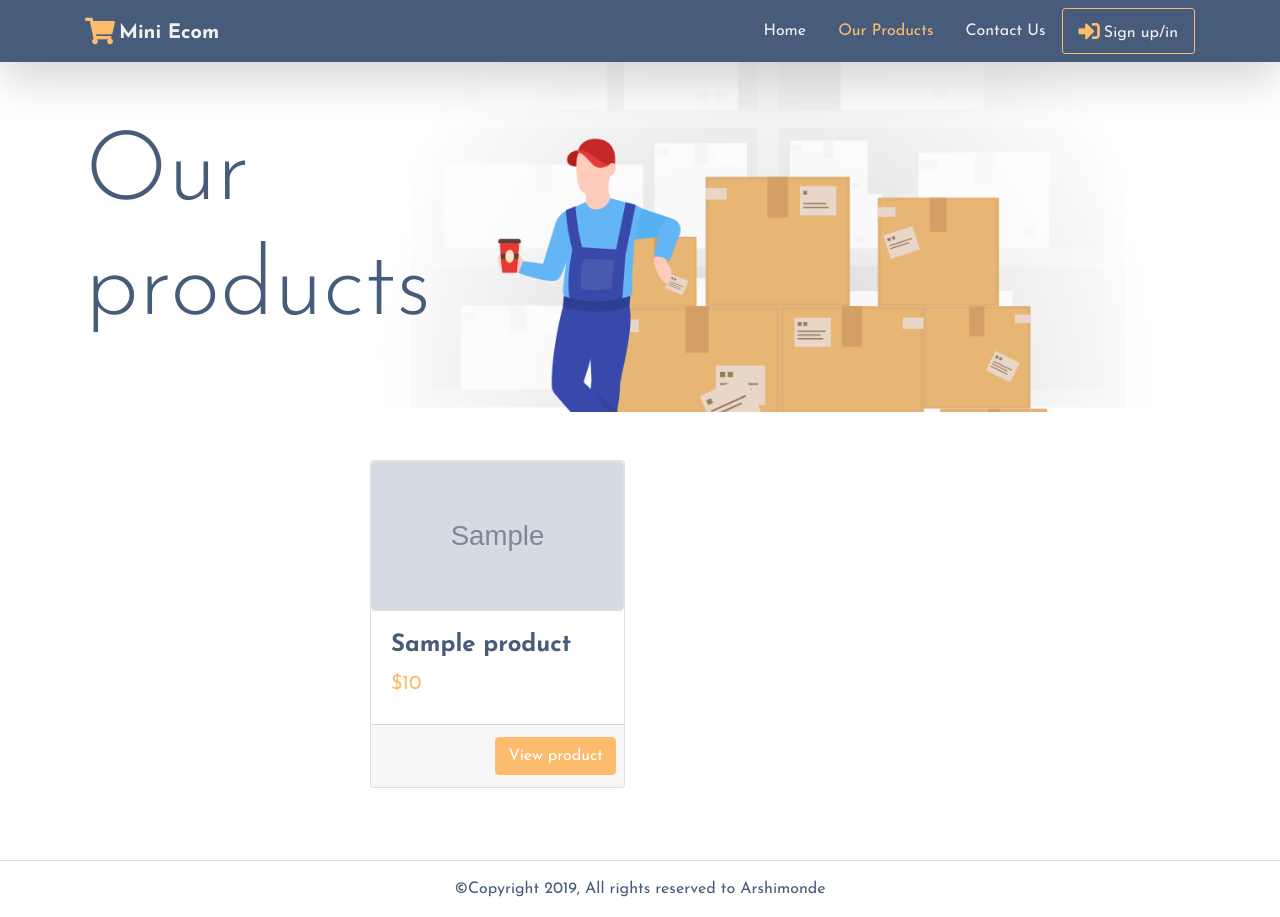
After one commit to Arshimonde/mini-ecommerce-site, a PHP site: page /our-products.php in a window 1280 px wide. The commit adds this page. Run offline with PHP 8.4, Linux system fonts and the light colour scheme; tables that the repository leaves empty or names only in its code hold one stand-in row (values such as "Sample post"); some libraries are stand-ins or nearby versions.

Commit message:
product listing

```diff
--- a/css/style.css
+++ b/css/style.css
@@ -16,7 +16,7 @@ body {
 /*GENERAL STYLES START*/
     /*typography*/
 .text-color-secondary{
-    color:var(--secondary-color);
+    color:var(--secondary-color)!important;
 }
 .text-color-primary{
     color:var(--primary-color);
@@ -59,6 +59,13 @@ body {
 .form-control:focus{
     border-color: var(--primary-color);
     box-shadow: 0 0 0 0.2rem rgba(var(--primary-color-rgb),.25);
+}
+    /* images */
+.product-thumb{
+    height:150px;
+    background-repeat: no-repeat;
+    background-position: center;
+    background-size: cover;
 }
 /*GENERAL STYLES END*/
 /* MAIN HEADER START*/
@@ -170,3 +177,14 @@ body {
     }
 
 /* DASHBOARD END */
+
+/* Our Products START */
+    /* header */
+.our-products .header{
+    height:350px;
+    background-repeat: no-repeat;
+    background-position: right;
+    background-size: 80%;
+    background-image: url("../images/fogg-order-completed.png");
+}
+/* Our Products END */
--- a/functions.php
+++ b/functions.php
@@ -21,7 +21,7 @@ function get_current_page(){
 /*  GET CURRENT PAGE START  */
 
 /* SELECT FROM DATABASE START*/
-function db_select($table,$columns,$arrays_join=array(),$where=null,$limit=null){
+function db_select($table,$columns,$arrays_join=array(),$where=null,$limit=null,$orderby=null){
     global $app_db;
     $table_data = array();
     $query = "SELECT ".$columns." FROM ".$table;
@@ -29,14 +29,19 @@ function db_select($table,$columns,$arrays_join=array(),$where=null,$limit=null)
     if(isset($arrays_join) && !empty($arrays_join) ){
         $query .= " ,".implode(',',$arrays_join);
     }
+    // where
+    if(isset($where) && !empty($where) ){
+        $query .= " WHERE ".$where;
+    }
+    // orderby
+    if(isset($orderby) && !empty($orderby) ){
+        $query .= " ORDER BY ".$orderby;
+    }
     // limit
     if(isset($limit) && !empty($limit) ){
         $query .= " LIMIT ".$limit;
     }
-    // where
-    if(isset($where) && !empty($where) ){
-        $query .= " WHERE ".$where;
-    }
+
     $result = mysqli_query($app_db, $query );
 
     if(mysqli_num_rows($result)>0){
@@ -169,4 +174,57 @@ function get_product_image_url($id){
 }
 /* GET PRODUCT IMAGE FUNCTION END*/
 
+/* GET PRODUCT Price FUNCTION START*/
+function get_product_price($id){
+    $price = db_select("product","unit_price",null,"id=".$id);
+    return $price[0]["unit_price"];;
+}
+/* GET PRODUCT Price FUNCTION END*/
+
+/* GET PRODUCT name FUNCTION START*/
+function get_product_name($id){
+    $name = db_select("product","product_name",null,"id=".$id);
+    return $name[0]["product_name"];
+}
+/* GET PRODUCT name FUNCTION END*/
+
+/* GET PRODUCT quantity FUNCTION START*/
+function get_product_quantity($id){
+    $quantity = db_select("product","quantity",null,"id=".$id);
+    return $quantity[0]["quantity"];
+}
+/* GET PRODUCT quantity FUNCTION END*/
+
+/* GET PRODUCT category FUNCTION START*/
+function get_product_category($id){
+    $where = "p.id=".$id;
+    $where .= "p.id_category = c.id";
+
+    $category = db_select("product p","*,c.name",array("category c"), $where);
+    return $category[0]["c.name"];
+}
+/* GET PRODUCT category FUNCTION END*/
+
+/* is PRODUCT available FUNCTION START*/
+function is_product_available($id){
+    $where = "id=".$id;
+    $disponible = db_select("product","disponible",null, $where);
+    $disponible = $disponible[0]["disponible"];
+    if($disponible == "1"):
+        return true;
+    else:
+        return false;
+    endif;
+}
+/* GET PRODUCT category FUNCTION END*/
+
+/* GET Base URL FUNCTION START*/
+function base_url(){
+    return sprintf(
+      "%s://%s",
+      isset($_SERVER['HTTPS']) && $_SERVER['HTTPS'] != 'off' ? 'https' : 'http',
+      $_SERVER['SERVER_NAME']
+    );
+  }
+/* GET Base URL FUNCTION END*/
 ?>
--- a/header.php
+++ b/header.php
@@ -42,7 +42,7 @@
                 <!-- Navbar Brand -->
                 <?php include "templates/site-brand.html"; ?>
                 <!-- NAVBAR -->
-                <?php include "templates/navbar.html"; ?>
+                <?php include "templates/navbar.php"; ?>
             </div>
         </div>
     </header>
--- /dev/null
+++ b/our-products.php
@@ -0,0 +1,25 @@
+<!-- Require HEADER -->
+<?php require_once("header.php"); ?>
+<main class="our-products">
+    <!-- Header -->
+    <div class="container-fuild header d-flex align-items-center">
+        <div class="container">
+            <h1 class="display-1">
+                Our <br> products
+            </h1>
+        </div>
+    </div>
+    <!-- Content -->
+    <div class="container py-5">
+        <div class="row">
+            <!-- filters -->
+            <div class="col-lg-3">
+
+            </div>
+            <!-- products -->
+            <?php include "templates/our-products/products-listing.php";?>
+        </div>
+    </div>
+</main>
+<!-- Require FOOTER -->
+<?php require_once("footer.php");?>
--- a/templates/home-page/site-introduction.php
+++ b/templates/home-page/site-introduction.php
@@ -9,7 +9,7 @@
                 <p>
                     Welcome to a website where the E-Commerce gets real and entertaining at the same time
                 </p>
-                <p><a class="btn btn-primary btn-lg" href="#" role="button">View products</a></p>
+                <p><a class="btn btn-primary btn-lg" href="/our-products.php" role="button">View products</a></p>
             </div>
             <!-- IMAGE -->
             <div class="col-xl-5 image ">
--- /dev/null
+++ b/templates/navbar.php
@@ -0,0 +1,34 @@
+<?php
+    $active_page = get_current_page();
+    $active = "";
+?>
+<!-- Navbar -->
+ <nav>
+    <ul class="nav d-flex align-items-center">
+        <li class="nav-item">
+            <?php
+                $active = $active_page == "index" || $active_page == "" ? "text-color-secondary" : "";
+            ?>
+            <a href="/index.php" class="nav-link <?=$active?>">Home</a>
+        </li>
+
+        <li class="nav-item">
+            <?php
+                $active = $active_page == "our-products" ? "text-color-secondary" : "";
+            ?>
+            <a href="/our-products.php" class="nav-link <?=$active?>">Our Products</a>
+        </li>
+
+        <li class="nav-item">
+            <a href="#" class="nav-link">Contact Us</a>
+        </li>
+
+        <!-- sign up button -->
+        <li class="nav-item">
+            <a href="#" class="nav-link d-flex align-items-center">
+                <i class="fas fa-sign-in-alt fa-lg mr-1"></i>
+                <span class="mt-1">Sign up/in</span>
+            </a>
+        </li>
+    </ul>
+</nav>
--- /dev/null
+++ b/templates/our-products/products-listing.php
@@ -0,0 +1,13 @@
+<div class="col-lg-9">
+    <div class="row">
+        <?php
+            $products_ids = db_select("product","id");
+            foreach($products_ids as $product_id):
+                $id = $product_id["id"];
+        ?>
+        <div class="col-lg-4 mb-4">
+            <?php include getcwd()."/templates/product-item.php"; ?>
+        </div>
+        <?php endforeach;?>
+    </div>
+</div>
--- /dev/null
+++ b/templates/product-item.php
@@ -0,0 +1,31 @@
+<!-- INIT DATA -->
+<?php
+    $name = get_product_name($id);
+    $price = get_product_price($id);
+    $image = get_product_image_url($id);
+    $image = $image ? base_url()."/".$image :"http://placehold.it/700x400";
+
+?>
+<!-- ITEM START -->
+<div class="card h-100">
+    <a href="#">
+        <div class="img-fluid product-thumb img-thumbnail"
+            style="background-image:url(<?=$image?>)">
+
+        </div>
+    </a>
+    <div class="card-body">
+        <h4 class="card-title">
+            <a href="#" class="font-weight-bold text-color-primary">
+                <?=$name?>
+            </a>
+        </h4>
+        <h5 class="text-color-secondary">$<?=$price?></h5>
+    </div>
+    <div class="card-footer clearfix px-2">
+        <a href="#" class="btn btn-secondary float-right">
+            View product
+        </a>
+    </div>
+</div>
+<!-- ITEM END -->
```
Also changed, not shown: templates/home-page/almost-end-products-items.php (+11 -41 lines), templates/navbar.html (deleted, +0 -18 lines).
